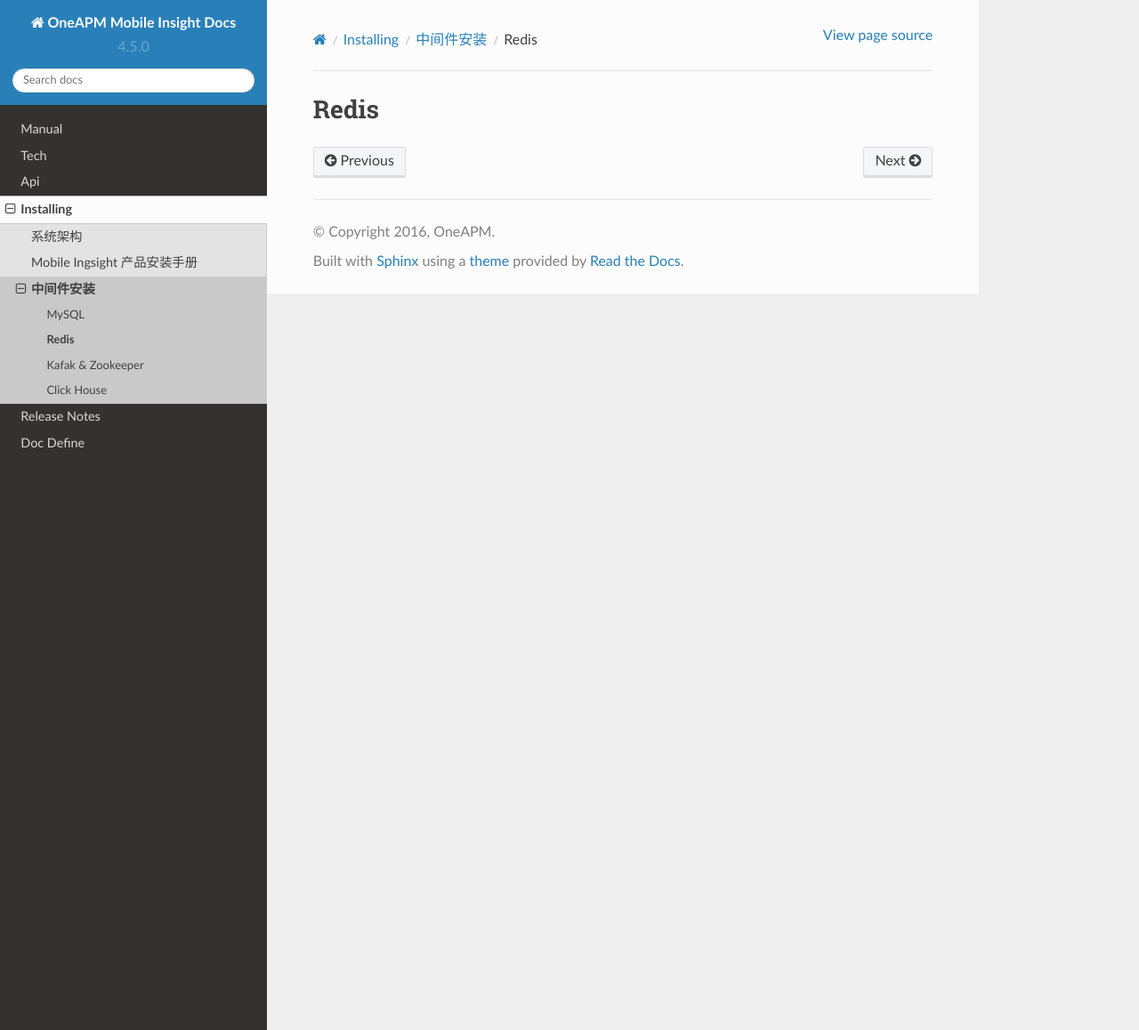
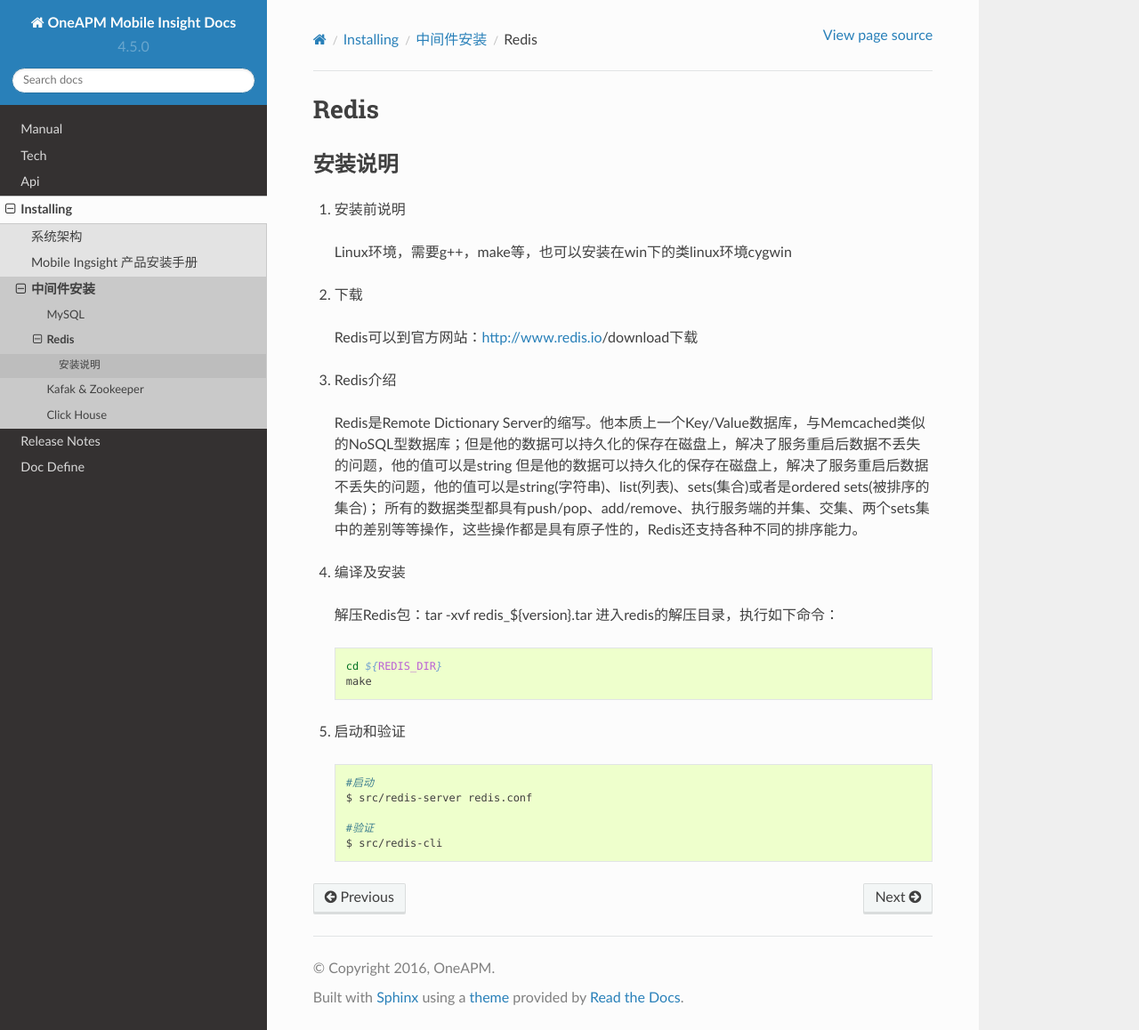
Before and after one commit to gardenias/docs-test, a Sphinx documentation site: the page built from docs/installing/redis.rst, in a window 1280 px wide and 1158 px high. Shown: the whole window at 89% size. Built offline with Sphinx 7.4.7 and the Read the Docs theme 2.0.0, drawn with Linux system fonts in a browser that asks for light colours.

```diff
--- a/docs/installing/redis.rst
+++ b/docs/installing/redis.rst
@@ -3,3 +3,37 @@
 ===============
 Redis
 ===============
+
+安装说明
+---------------
+
+1. 安装前说明
+  Linux环境，需要g++，make等，也可以安装在win下的类linux环境cygwin
+
+2. 下载
+  Redis可以到官方网站：http://www.redis.io/download下载
+
+3. Redis介绍
+  Redis是Remote Dictionary Server的缩写。他本质上一个Key/Value数据库，与Memcached类似的NoSQL型数据库；但是他的数据可以持久化的保存在磁盘上，解决了服务重启后数据不丢失的问题，他的值可以是string
+  但是他的数据可以持久化的保存在磁盘上，解决了服务重启后数据不丢失的问题，他的值可以是string(字符串)、list(列表)、sets(集合)或者是ordered sets(被排序的集合)；
+  所有的数据类型都具有push/pop、add/remove、执行服务端的并集、交集、两个sets集中的差别等等操作，这些操作都是具有原子性的，Redis还支持各种不同的排序能力。
+
+4. 编译及安装
+  解压Redis包：tar -xvf redis_${version}.tar
+  进入redis的解压目录，执行如下命令：
+
+  .. code-block:: shell
+
+    cd ${REDIS_DIR}
+    make
+
+
+5. 启动和验证
+
+  .. code-block:: shell
+
+	#启动
+	$ src/redis-server redis.conf
+
+	#验证
+	$ src/redis-cli
```
Also changed, not shown: docs/installing/mysql.rst (+10 -0 lines).
